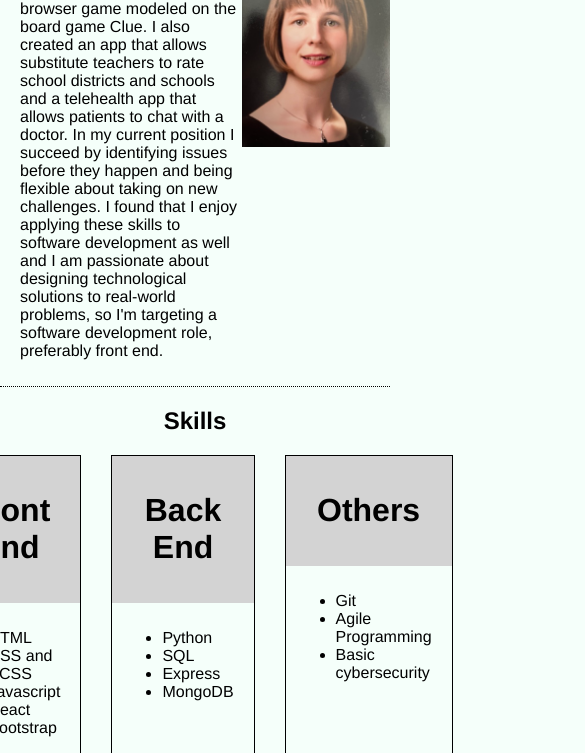
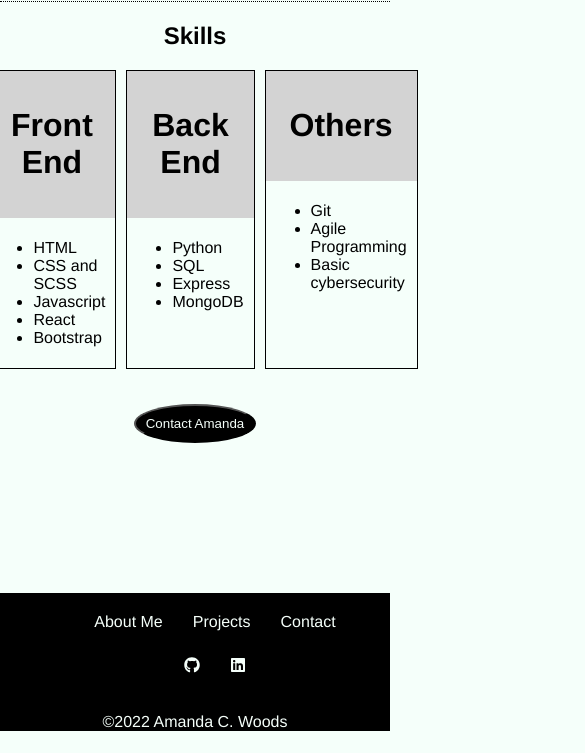
Before and after one commit to ACatWalks/portfolioBackup, a React (Create React App) app in the folder portfolio/: page / in a window 390 px wide. Shown: the part 815-1568 px from the top of the page, 585 px wide, since content can reach past the window. Built offline with nearby package versions, Linux system fonts and the light colour scheme.

Commit message:
Now with media queries

```diff
--- a/portfolio/src/styles/styles.scss
+++ b/portfolio/src/styles/styles.scss
@@ -24,6 +24,12 @@ body{
             display: flex;
             flex-direction: row;
             margin-left: 400px;
+            @media screen and (max-width: 950px){
+                margin-left: 50px;
+            }
+            @media screen and (max-width: 650px){
+                display: none;
+            }
             & li {
                 text-decoration: none;
                 padding: 35px 15px 20px 15px;
@@ -83,12 +89,42 @@ body{
             margin-right: 10px;
         }
     }
+    & .linkedin{
+        position: relative;
+        left: 78px;
+        @media screen and (max-width: 500px){
+            display: none;
+        }
+    }
+    & .github{
+        position: relative;
+        left: 20px;
+        @media screen and (max-width: 300px){
+            position: relative;
+            left: 8px;
+        }
+    }
+    & .resume{
+        position: relative;
+        right: 24px;
+        @media screen and (max-width: 300px){
+            position: relative;
+            right: 15px;
+            & .resume-container{
+                display: flex;
+                flex-direction: column;
+            }
+        }
+    }
     & button {
         color: $cream;
         background-color: $black;
         text-decoration: none;
         padding: 10px;
         border-radius: 50%;
+        @media screen and (max-width: 300px){
+            padding: 5px;
+        }
         & a{
             text-decoration: none;
         }
@@ -106,6 +142,9 @@ body{
             width: 60%;
             padding-left: 20px;
             padding-bottom: 10px;
+            @media screen and (max-width: 650px){
+                width: 100%;
+            }
         }
         & .right {
             width: 40%;
@@ -113,6 +152,9 @@ body{
             background-repeat: no-repeat;
             background-size: contain;
             background-position: center;
+            @media screen and (max-width: 650px) {
+                display: none;
+            }
         }
     }
     & #skills{
@@ -136,11 +178,25 @@ body{
         display: flex;
         flex-direction: row;
         justify-content: center;
+        @media screen and (max-width: 650px){
+            margin-left: 15px;
+        }
+        @media screen and (max-width: 300px){
+            margin-left: 66px;
+        }
         & .card{
             border: 1px solid black;
             margin-left: 15px;
             margin-right: 15px;
             margin-bottom: 35px;
+            @media screen and (max-width:650px){
+                margin-left: 5px;
+                margin-right: 5px;
+            }
+            @media screen and (max-width: 300px){
+                margin-left: 1px;
+                margin-right: 1px;
+            }
             & .header{
                 text-align: center;
                 background-color: lightgrey;
@@ -152,6 +208,18 @@ body{
               padding-top: 10px;
               padding-bottom: 10px;
               padding-left: 10px;
+              @media screen and (max-width: 650px){
+                padding-right: 10px;
+                padding-top: 5px;
+                padding-bottom: 5px;
+                padding-left: 5px;
+              }
+              @media screen and (max-width: 300px){
+                padding-right: 5px;
+                padding-top: 1px;
+                padding-bottom: 1px;
+                padding-left: 1px;
+              }
             }
         }
     }
@@ -171,6 +239,9 @@ body{
             width: 30%;
             background-color: $black;
             opacity: 0.75;
+            @media screen and (max-width: 650px){
+                width: 75%;
+            }
         }
     }
 }
@@ -180,10 +251,18 @@ body{
         display: flex;
         flex-direction: row;
         justify-content: space-evenly;
+        @media screen and (max-width: 300px){
+            justify-content: space-between;
+        }
         & .card{
             width: 30%;
             border: 1px dotted;
             padding: 10px;
+            @media screen and (max-width: 300px){
+                & h3{
+                    font-size: 0.5em;
+                }
+            }
             & .repo-button{
                 & a{
                     text-decoration: none;
@@ -199,6 +278,9 @@ body{
                 border-radius: 10%;
                 background-color: $cream;
                 color: $black;
+                @media screen and (max-width: 650px){
+                    display: none;
+                }
             }
         }
     }
--- a/portfolio/src/views/Contact.js
+++ b/portfolio/src/views/Contact.js
@@ -13,9 +13,9 @@ function Contact() {
             <h1>Contact Me</h1>
             <ul>
                 <li className="email"><span className='fa-icon'><FaEnvelope /></span><strong>Email</strong>:  <a href="mailto:acwoods314@gmail.com">acwoods314@gmail.com</a></li>
-                <li className="github" style={{position: 'relative', left: '20px'}}><span className='fa-icon'><FaGithub /></span><strong>GitHub</strong>:     <a href="https://github.com/ACatWalks">https://github.com/ACatWalks</a></li>
-                <li className="linkedin" style={{position: 'relative', left: '78px'}}><span className='fa-icon'><FaLinkedin /></span><strong>LinkedIn</strong>:   <a href="https://www.linkedin.com/in/amandacwoods/">https://www.linkedin.com/in/amandacwoods/</a></li>
-                <li className="resume" style={{position: 'relative', right: '24px'}}><span className='fa-icon'><FaFileDownload /></span><strong>Resume</strong>:     <button><a href="https://drive.google.com/file/d/1PE26OhotmfFHxcQUovIsUfP34lnSV3uI/view?usp=sharing" style={{color: '#F5FFFA'}} download>Download/Print</a></button></li>
+                <li className="github"><span className='fa-icon'><FaGithub /></span><strong>GitHub</strong>:     <a href="https://github.com/ACatWalks">https://github.com/ACatWalks</a></li>
+                <li className="linkedin"><span className='fa-icon'><FaLinkedin /></span><strong>LinkedIn</strong>:   <a href="https://www.linkedin.com/in/amandacwoods/">https://www.linkedin.com/in/amandacwoods/</a></li>
+                <li className="resume"><div className='resume-container'><span className='fa-icon'><FaFileDownload /></span><strong>Resume</strong>:     <button><a href="https://drive.google.com/file/d/1PE26OhotmfFHxcQUovIsUfP34lnSV3uI/view?usp=sharing" style={{color: '#F5FFFA'}} download>Download/Print</a></button></div></li>
             </ul>
             <Footer />
         </div>
```
